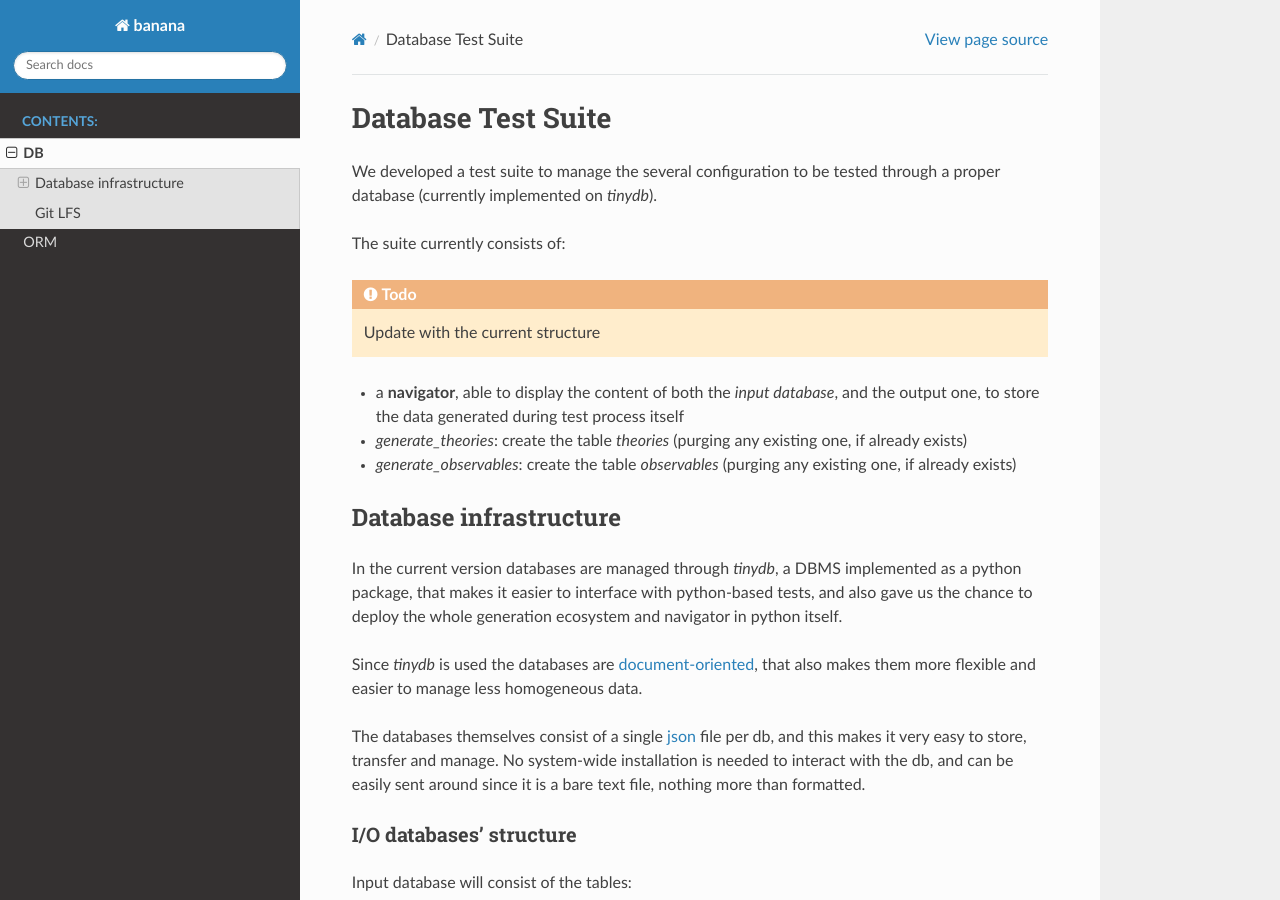
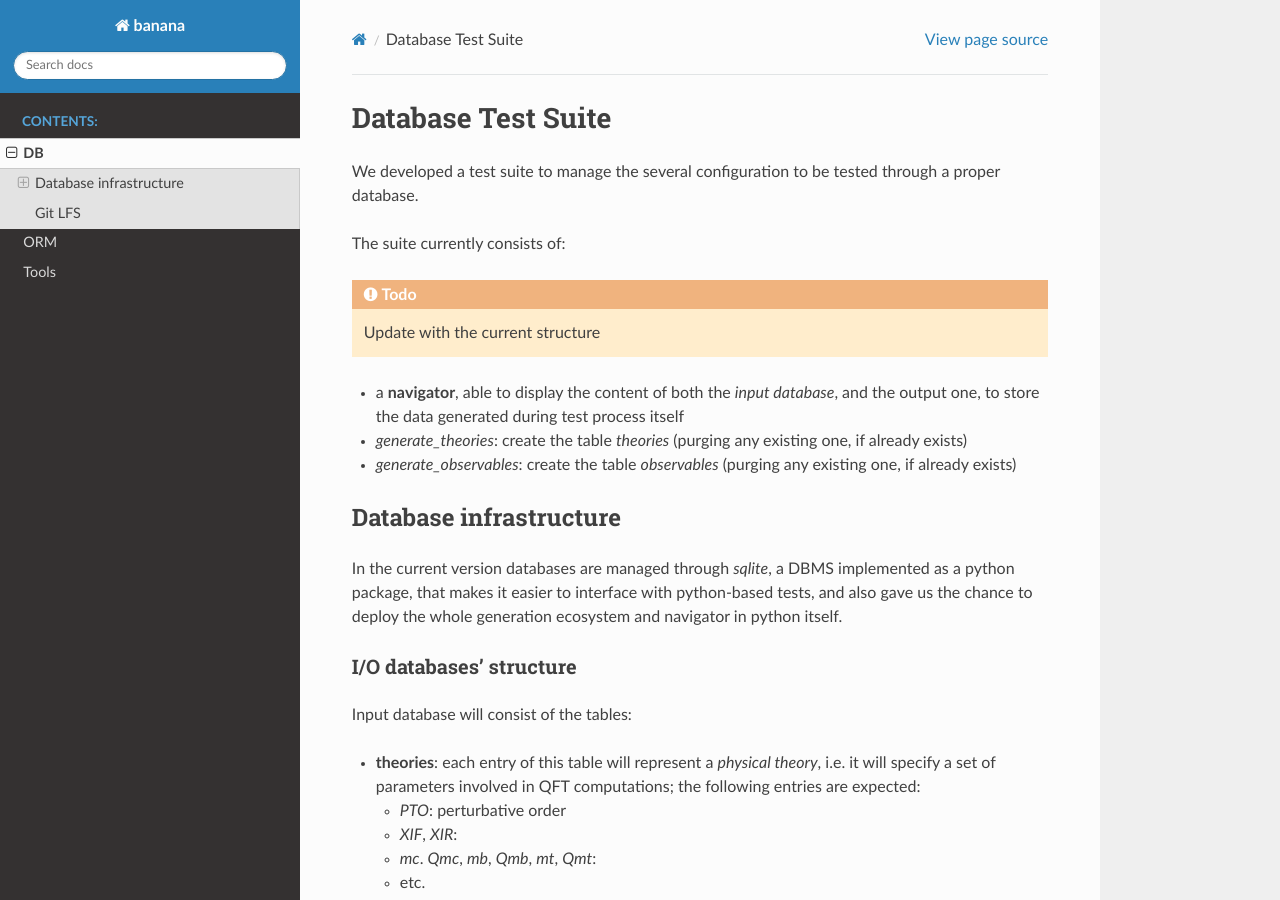
Before and after one commit to N3PDF/banana, a Sphinx documentation site: the page built from docs/source/db-suite.rst, in a window 1280 px wide and 900 px high. Built offline with Sphinx 7.4.7 and the Read the Docs theme 2.0.0, drawn with Linux system fonts in a browser that asks for light colours; pages that are not in the unit, such as notebooks, are missing from menus; the version number could not be read and is left out.

Commit message:
Fix some bugs in doc

```diff
--- a/docs/source/conf.py
+++ b/docs/source/conf.py
@@ -10,9 +10,7 @@
 # add these directories to sys.path here. If the directory is relative to the
 # documentation root, use os.path.abspath to make it absolute, like shown here.
 #
-# import os
-# import sys
-# sys.path.insert(0, os.path.abspath('.'))
+import os
 import pathlib
 
 import banana.version
@@ -63,15 +61,14 @@ bibtex_bibfiles = [str(p.relative_to(here)) for p in (here / "refs").glob("*.bib
 # Add any paths that contain templates here, relative to this directory.
 templates_path = ["_templates"]
 
-# The master toctree document.
-master_doc = "index"
-bibtex_bibfiles = [str(p.relative_to(here)) for p in (here / "refs").glob("*.bib")]
-
 # List of patterns, relative to source directory, that match files and
 # directories to ignore when looking for source files.
 # This pattern also affects html_static_path and html_extra_path.
-exclude_patterns = []
+exclude_patterns = ["shared/*"]
 
+# A string to be included at the beginning of all files
+shared = pathlib.Path(__file__).absolute().parent / "shared"
+rst_prolog = "\n".join([open(x).read() for x in os.scandir(shared)])
 
 # -- Options for HTML output -------------------------------------------------
 
--- a/docs/source/db-suite.rst
+++ b/docs/source/db-suite.rst
@@ -2,7 +2,7 @@ Database Test Suite
 ===================
 
 We developed a test suite to manage the several configuration to be tested
-through a proper database (currently implemented on `tinydb`).
+through a proper database.
 
 The suite currently consists of:
 
@@ -19,21 +19,11 @@ The suite currently consists of:
 
 Database infrastructure
 -----------------------
-In the current version databases are managed through `tinydb`, a DBMS
+In the current version databases are managed through `sqlite`, a DBMS
 implemented as a python package, that makes it easier to interface with
 python-based tests, and also gave us the chance to deploy the whole generation
 ecosystem and navigator in python itself.
 
-Since `tinydb` is used the databases are document-oriented_, that also makes
-them more flexible and easier to manage less homogeneous data.
-
-The databases themselves consist of a single json_ file per db, and this makes
-it very easy to store, transfer and manage. No system-wide installation is
-needed to interact with the db, and can be easily sent around since it is a
-bare text file, nothing more than formatted.
-
-.. _document-oriented: https://en.wikipedia.org/wiki/Document-oriented_database
-.. _json: https://en.wikipedia.org/wiki/JavaScript_Object_Notation
 
 I/O databases' structure
 """"""""""""""""""""""""
--- a/docs/source/index.rst
+++ b/docs/source/index.rst
@@ -17,6 +17,7 @@ Welcome to banana!
 
    DB <db-suite>
    ORM <orm>
+   Tools <tools>
    API <modules/banana/banana>
    TODOs <development/code_todos>
 
--- /dev/null
+++ b/docs/source/shared/abbreviations.rst
@@ -0,0 +1,6 @@
+
+.. |PDF| replace::
+    :abbr:`PDF (Parton Distribution Function(s))`
+
+.. |pid| replace::
+    :abbr:`PID ((Monte Carlo) parton identifier)`
--- a/docs/source/tools.rst
+++ b/docs/source/tools.rst
@@ -6,7 +6,7 @@ Extra tools shipped as CLI with banana.
 GeneratePDF
 -----------
 
-|banana| provides also a console script called ``generatete_pdfs`` that is able to generate a custom PDF
+We provide also a console script called ``generatete_pdfs`` that is able to generate a custom PDF
 set in the `lhapdf` format,
 just providing a suitable function or constant value for each PID. For further details and usage see the
 corresponding documentation.
```
Also changed, not shown: 2 other files.
